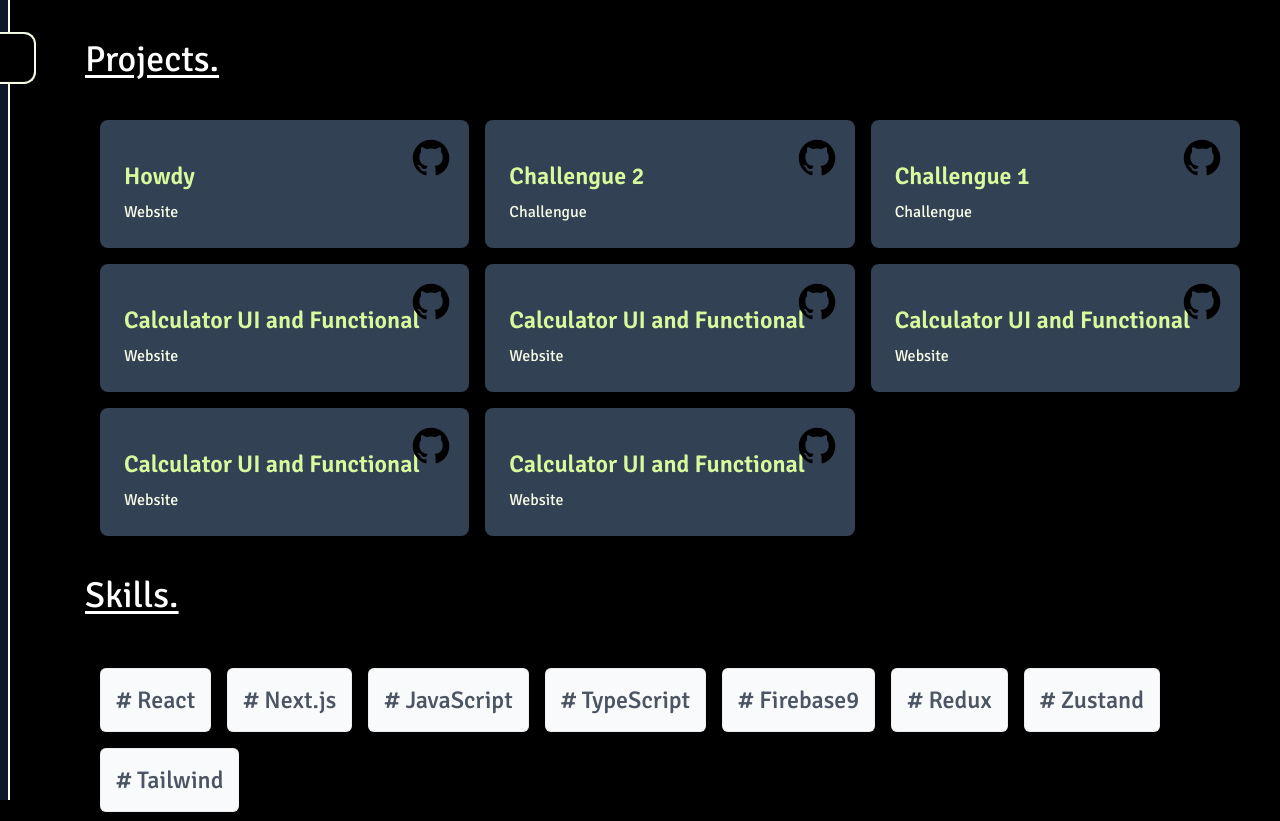
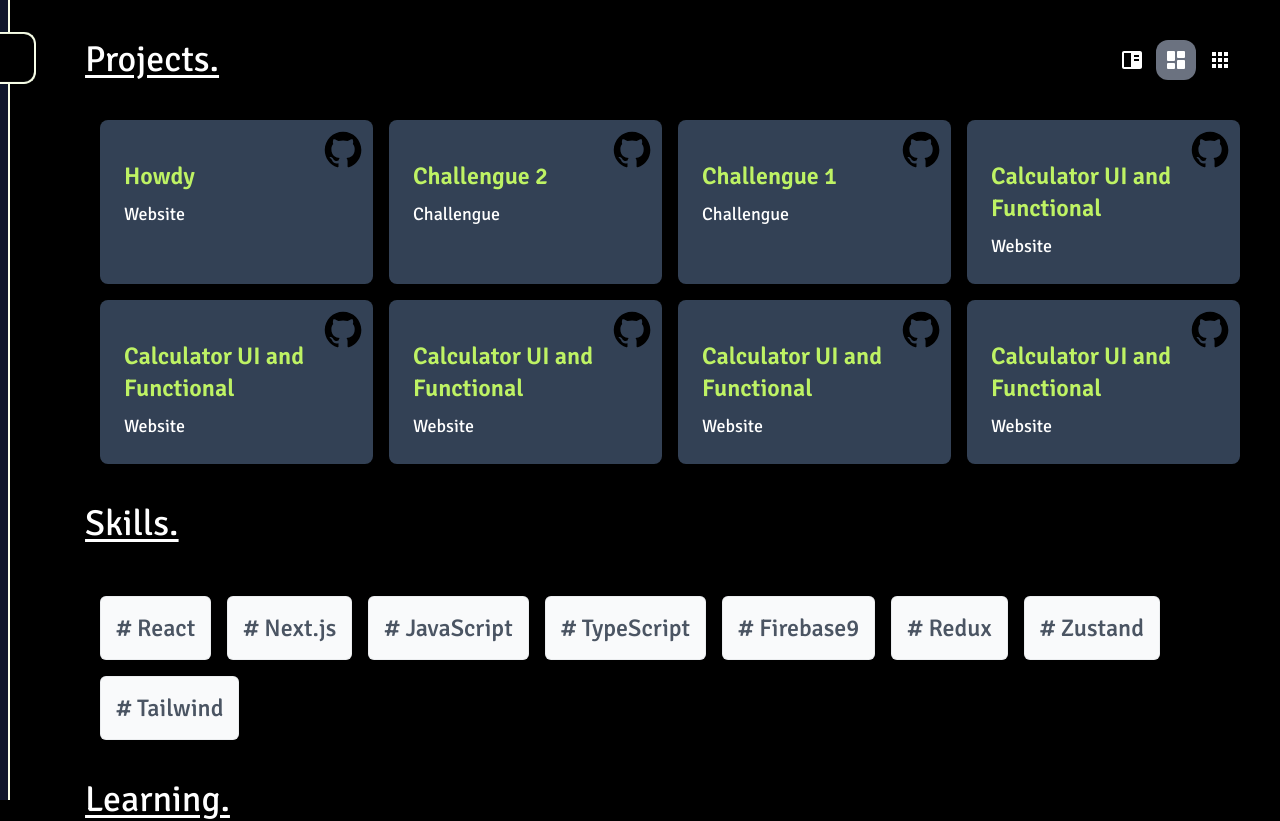
Before and after one commit to GonzaloArray/my-pin, a React (Vite) app: page / in a window 1280 px wide. Shown: the top 821 px of the page. Built offline with nearby package versions, Linux system fonts and the light colour scheme.

Commit message:
feat: dashboard layout customize

```diff
--- a/src/components/Card.tsx
+++ b/src/components/Card.tsx
@@ -11,11 +11,11 @@ export const Card = ({ title, description, link }: Props) => {
     <a
       target="__blank"
       href={link}
-      className="cursor-pointer max-w-md bg-slate-700 p-6 rounded-lg shadow-lg relative hover:border hover:border-lime-50 transition-all"
+      className="cursor-pointer bg-slate-700 py-6 px-2 md:p-6 rounded-lg shadow-lg relative transition-all box-border hover:scale-105 hover:border"
     >
-      <h2 className="text-2xl font-semibold text-lime-200 mt-4">{title}</h2>
-      <p className="text-lime-50 mt-2">{description}</p>
-      <div className="absolute top-0 right-0 p-4">
+      <h2 className="text-md md:text-2xl font-semibold text-lime-300 mt-4 ">{title}</h2>
+      <p className="text-white text-sm md:text-lg mt-2">{description}</p>
+      <div className="absolute top-0 right-0 md:p-2">
         <Github />
       </div>
     </a>
--- a/src/components/SpacingContent.tsx
+++ b/src/components/SpacingContent.tsx
@@ -2,7 +2,7 @@ import { ReactNode } from "react"
 
 export const SpacingContent = ({children}: {children: ReactNode}) => {
   return (
-    <div className='pl-10'>
+    <div className='pl-2 md:pl-10'>
       {children}
     </div>
   )
--- /dev/null
+++ b/src/icons/Dashboard.icon.tsx
@@ -0,0 +1,53 @@
+const svgStyle = {
+  fill: 'white',
+  transform: '',
+  msFilter: '',
+};
+
+
+export const Dashboard = {
+  dashboard: (
+    <svg
+      xmlns="http://www.w3.org/2000/svg"
+      width="24"
+      height="24"
+      viewBox="0 0 24 24"
+      style={svgStyle}
+    >
+      {" "}
+      <path d="M4 13h6a1 1 0 0 0 1-1V4a1 1 0 0 0-1-1H4a1 1 0 0 0-1 1v8a1 1 0 0 0 1 1zm-1 7a1 1 0 0 0 1 1h6a1 1 0 0 0 1-1v-4a1 1 0 0 0-1-1H4a1 1 0 0 0-1 1v4zm10 0a1 1 0 0 0 1 1h6a1 1 0 0 0 1-1v-7a1 1 0 0 0-1-1h-6a1 1 0 0 0-1 1v7zm1-10h6a1 1 0 0 0 1-1V4a1 1 0 0 0-1-1h-6a1 1 0 0 0-1 1v5a1 1 0 0 0 1 1z">
+        {" "}
+      </path>
+    </svg>
+  ),
+
+  square: (
+    <svg
+      xmlns="http://www.w3.org/2000/svg"
+      width="24"
+      height="24"
+      viewBox="0 0 24 24"
+      style={svgStyle}
+    >
+      {" "}
+      <path d="M4 4h4v4H4zm6 0h4v4h-4zm6 0h4v4h-4zM4 10h4v4H4zm6 0h4v4h-4zm6 0h4v4h-4zM4 16h4v4H4zm6 0h4v4h-4zm6 0h4v4h-4z">
+        {" "}
+      </path>
+    </svg>
+  ),
+
+  rectangle: (
+    <svg
+      xmlns="http://www.w3.org/2000/svg"
+      width="24"
+      height="24"
+      viewBox="0 0 24 24"
+      style={svgStyle}
+    >
+      {" "}
+      <path d="M20 3H4c-1.103 0-2 .897-2 2v14c0 1.103.897 2 2 2h16c1.103 0 2-.897 2-2V5c0-1.103-.897-2-2-2zm-1 4v2h-5V7h5zm-5 4h5v2h-5v-2zM4 19V5h7v14H4z">
+        {" "}
+      </path>
+    </svg>
+  ),
+};
--- a/src/page/Proyects.tsx
+++ b/src/page/Proyects.tsx
@@ -1,14 +1,93 @@
+import { useState } from "react";
 import { Card } from "../components/Card";
 import { SpacingContent } from "../components/SpacingContent";
 import { Stack } from "../components/Stack";
 import { Title } from "../components/Title";
+import { Dashboard } from "../icons/Dashboard.icon";
 
 export const Proyects = () => {
+  const [dashboard, setDashboard] = useState({
+    xr: "grid-cols-2",
+    sm: "grid-cols-2",
+    md: "grid-cols-2",
+    lg: "grid-cols-3",
+    xl: "grid-cols-4",
+    btnActive: 2,
+  });
+
+  const handleDashRectangle = (layout: {
+    xr: string;
+    sm: string;
+    md: string;
+    lg: string;
+    xl: string;
+    btnActive: number;
+  }) => {
+    setDashboard(layout);
+  };
+
   return (
     <div className="flex flex-col gap-10 p-4 lg:p-10">
-      <Title title="Projects." />
+      <div className="flex justify-between">
+        <Title title="Projects." />
+        <div className="flex gap-1">
+          <button
+            onClick={() =>
+              handleDashRectangle({
+                xr: "grid-cols-1",
+                sm: "sm:grid-cols-1",
+                md: "md:grid-cols-1",
+                lg: "lg:grid-cols-1",
+                xl: "xl:grid-cols-2",
+                btnActive: 1,
+              })
+            }
+            className={`${
+              dashboard.btnActive === 1 ? "bg-gray-500" : "hover:bg-gray-500"
+            } p-2 transition-colors  rounded-xl`}
+          >
+            {Dashboard.rectangle}
+          </button>
+          <button
+            onClick={() =>
+              handleDashRectangle({
+                xr: "grid-cols-2",
+                sm: "sm:grid-cols-2",
+                md: "md:grid-cols-2",
+                lg: "lg:grid-cols-3",
+                xl: "xl:grid-cols-4",
+                btnActive: 2,
+              })
+            }
+            className={`${
+              dashboard.btnActive === 2 ? "bg-gray-500" : "hover:bg-gray-500"
+            } p-2 transition-colors  rounded-xl`}
+          >
+            {Dashboard.dashboard}
+          </button>
+          <button
+            onClick={() =>
+              handleDashRectangle({
+                xr: "grid-cols-2",
+                sm: "sm:grid-cols-2",
+                md: "md:grid-cols-3",
+                lg: "lg:grid-cols-4",
+                xl: "xl:grid-cols-5",
+                btnActive: 3,
+              })
+            }
+            className={`${
+              dashboard.btnActive === 3 ? "bg-gray-500" : "hover:bg-gray-500"
+            } p-2 transition-colors  rounded-xl`}
+          >
+            {Dashboard.square}
+          </button>
+        </div>
+      </div>
       <SpacingContent>
-        <div className="grid sm:grid-cols-1 lg:grid-cols-3 gap-4">
+        <div
+          className={`grid ${dashboard.xr} ${dashboard.sm} ${dashboard.md} ${dashboard.lg} ${dashboard.xl} gap-4 box-border`}
+        >
           <Card
             link="https://github.com/No-Country/c12-40-ft-react-agregarback.git"
             title="Howdy"
```
